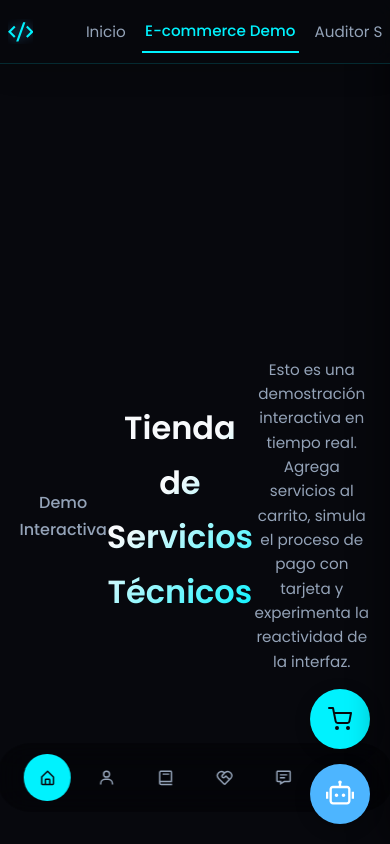
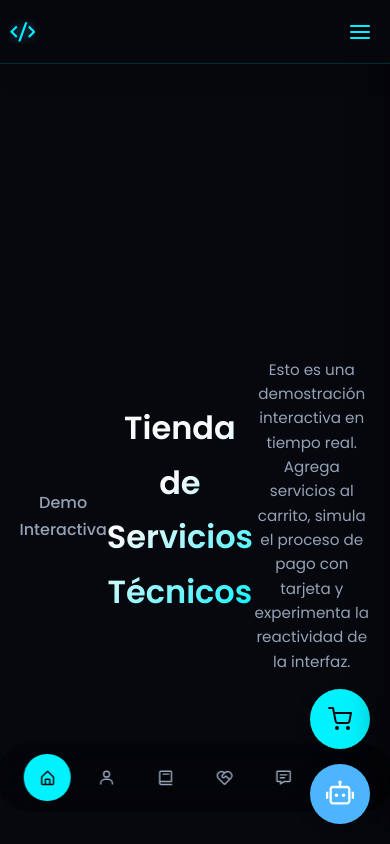
Before and after one commit to leandros1793/portfolio-leandro-s, a React (Create React App) app: page /ecommerce in a window 390 px wide. Shown: the top 844 px of the page. Built offline with nearby package versions, Linux system fonts and the light colour scheme.

Commit message:
feat: implement responsive animated mobile hamburger menu for top navbar

```diff
--- a/src/components/navbar/Navbar.css
+++ b/src/components/navbar/Navbar.css
@@ -35,6 +35,7 @@
   cursor: pointer;
   transition: var(--transition);
   flex-shrink: 0;
+  z-index: 999; /* Asegurar que se posicione sobre el panel del menú móvil */
 }
 
 .brand-icon {
@@ -102,6 +103,24 @@
   border-bottom: 1px solid var(--color-primary);
 }
 
+/* BOTÓN DE MENÚ HAMBURGUESA */
+.mobile-menu-toggle {
+  display: none;
+  background: transparent;
+  border: none;
+  color: var(--color-primary);
+  cursor: pointer;
+  padding: 0.5rem;
+  border-radius: 0.4rem;
+  z-index: 999; /* Por encima de la cortina */
+  transition: var(--transition-fast);
+}
+
+.mobile-menu-toggle:hover {
+  color: var(--color-white);
+  transform: scale(1.05);
+}
+
 /* Responsividad */
 @media screen and (max-width: 1024px) {
   .navbar-container {
@@ -114,10 +133,67 @@
 
 @media screen and (max-width: 900px) {
   .navbar-brand span {
-    display: none; /* Ocultar texto y dejar solo el icono </> como logo de inicio */
+    display: none; /* Dejar solo el icono </> como logo de inicio */
   }
+}
+
+/* MENÚ COLAPSABLE PARA TABLETS Y CELULARES */
+@media screen and (max-width: 768px) {
+  .mobile-menu-toggle {
+    display: flex;
+    align-items: center;
+    justify-content: center;
+  }
+
   .navbar-links {
-    gap: 1rem;
+    position: fixed;
+    top: 0;
+    left: 0;
+    width: 100%;
+    height: 100vh;
+    background: rgba(7, 8, 13, 0.98);
+    backdrop-filter: blur(20px);
+    -webkit-backdrop-filter: blur(20px);
+    flex-direction: column;
+    justify-content: center;
+    align-items: center;
+    gap: 2.5rem;
+    padding: 2rem;
+    z-index: 998;
+
+    /* Animación de deslizamiento vertical */
+    transform: translateY(-100%);
+    opacity: 0;
+    transition: transform 0.4s cubic-bezier(0.16, 1, 0.3, 1), opacity 0.3s ease;
+    border-bottom: 1px solid rgba(0, 242, 254, 0.15);
+  }
+
+  .navbar-links.open {
+    transform: translateY(0);
+    opacity: 1;
+  }
+
+  .nav-item {
+    font-size: 1.3rem;
+    font-weight: 500;
+    padding: 0.5rem 1rem;
+    width: auto;
+    text-align: center;
+  }
+
+  .nav-item:hover {
+    transform: scale(1.05);
+  }
+
+  .active-link {
+    border-bottom: 2px solid var(--color-primary);
+  }
+
+  .login-btn {
+    width: 180px;
+    padding: 0.6rem 1.5rem;
+    text-align: center;
+    border-radius: 50px;
   }
 }
 
@@ -126,21 +202,6 @@
     height: 4rem;
   }
   .navbar-container {
-    width: 96%;
-  }
-  .navbar-links {
-    gap: 0.8rem;
-    overflow-x: auto;
-    white-space: nowrap;
-    max-width: 80%;
-    scrollbar-width: none;
-    -ms-overflow-style: none;
-    padding: 0.2rem 0;
-  }
-  .navbar-links::-webkit-scrollbar {
-    display: none;
-  }
-  .login-btn {
-    padding: 0.3rem 0.6rem;
+    width: 95%;
   }
 }
--- a/src/components/navbar/Navbar.jsx
+++ b/src/components/navbar/Navbar.jsx
@@ -1,30 +1,61 @@
-import React from 'react';
+import React, { useState, useEffect } from 'react';
 import { NavLink, useLocation } from 'react-router-dom';
 import './Navbar.css';
 import { RiCodeSSlashLine } from 'react-icons/ri';
+import { FiMenu, FiX } from 'react-icons/fi';
 
 const Navbar = () => {
   const location = useLocation();
   const isHome = location.pathname === '/';
+  const [isMobileMenuOpen, setIsMobileMenuOpen] = useState(false);
+
+  // Bloquear el scroll de la página de fondo cuando el menú móvil está abierto
+  useEffect(() => {
+    if (isMobileMenuOpen) {
+      document.body.style.overflow = 'hidden';
+    } else {
+      document.body.style.overflow = '';
+    }
+    return () => {
+      document.body.style.overflow = '';
+    };
+  }, [isMobileMenuOpen]);
 
   const handleBrandClick = () => {
     if (isHome) {
       window.scrollTo({ top: 0, behavior: 'smooth' });
     }
+    setIsMobileMenuOpen(false);
+  };
+
+  const closeMobileMenu = () => {
+    setIsMobileMenuOpen(false);
   };
 
   return (
     <nav className="global-navbar">
       <div className="navbar-container">
+        {/* Logotipo */}
         <NavLink to="/" end onClick={handleBrandClick} className="navbar-brand" title="Volver al Inicio">
           <RiCodeSSlashLine className="brand-icon" />
           <span>Leandro Santiago</span>
         </NavLink>
 
-        <div className="navbar-links">
+        {/* Botón Hamburguesa para móviles */}
+        <button
+          className="mobile-menu-toggle"
+          onClick={() => setIsMobileMenuOpen(!isMobileMenuOpen)}
+          aria-label="Alternar menú"
+        >
+          {isMobileMenuOpen ? <FiX size={24} /> : <FiMenu size={24} />}
+        </button>
+
+        {/* Enlaces de navegación */}
+        <div className={`navbar-links ${isMobileMenuOpen ? 'open' : ''}`}>
           <NavLink
             to="/"
             end
+            onClick={closeMobileMenu}
             className={({ isActive }) =>
               isActive ? "nav-item active-link" : "nav-item"
             }
@@ -34,6 +65,7 @@ const Navbar = () => {
 
           <NavLink
             to="/ecommerce"
+            onClick={closeMobileMenu}
             className={({ isActive }) =>
               isActive ? "nav-item active-link" : "nav-item"
             }
@@ -43,6 +75,7 @@ const Navbar = () => {
 
           <NavLink
             to="/auditor"
+            onClick={closeMobileMenu}
             className={({ isActive }) =>
               isActive ? "nav-item active-link" : "nav-item"
             }
@@ -52,6 +85,7 @@ const Navbar = () => {
 
           <NavLink
             to="/blog"
+            onClick={closeMobileMenu}
             className={({ isActive }) =>
               isActive ? "nav-item active-link" : "nav-item"
             }
@@ -61,6 +95,7 @@ const Navbar = () => {
 
           <NavLink
             to="/login"
+            onClick={closeMobileMenu}
             className={({ isActive }) =>
               isActive ? "nav-item active-link login-btn" : "nav-item login-btn"
             }
```
